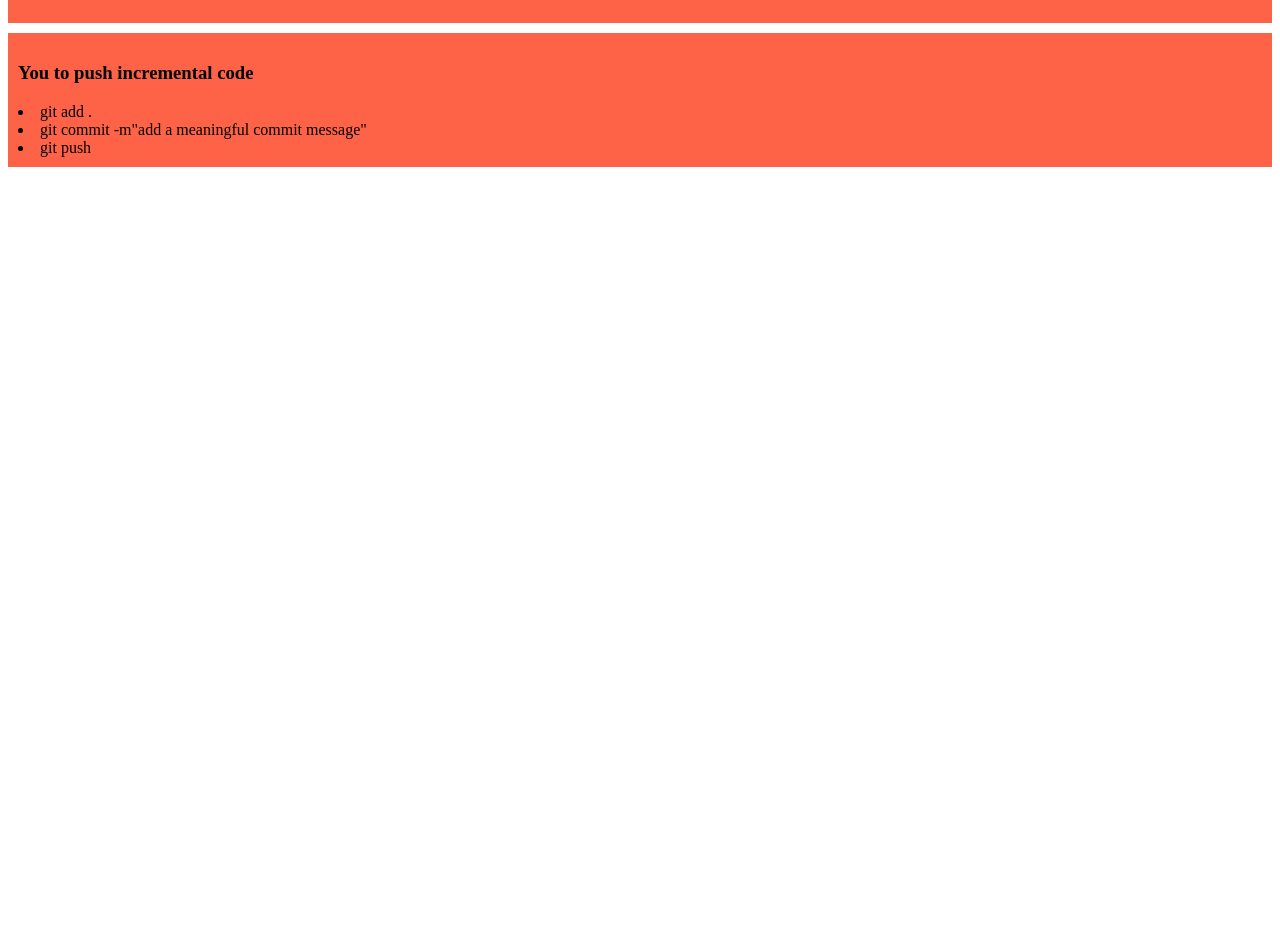
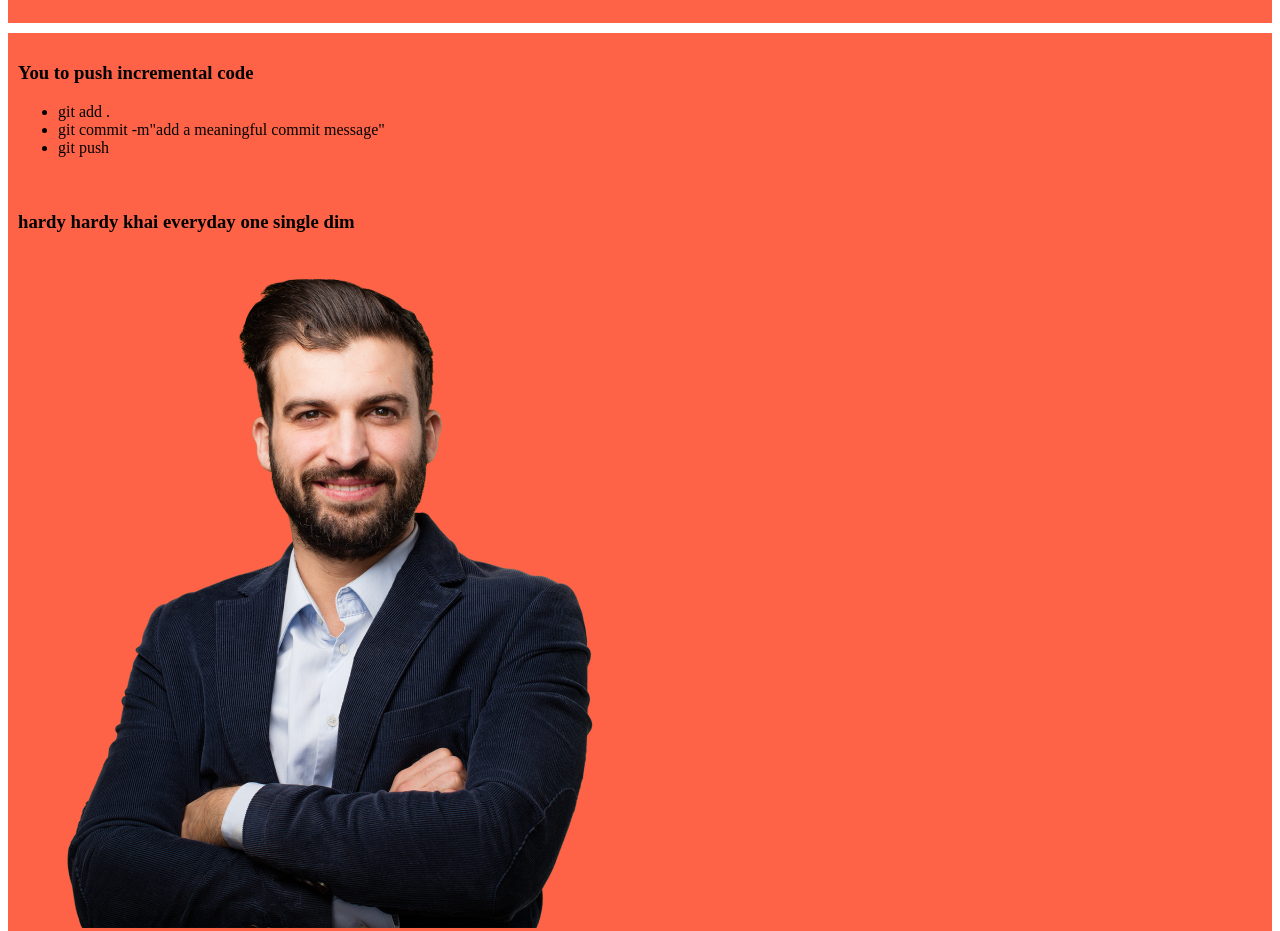
Before and after one commit to Miskat-JDK/My, a plain HTML site: page index.html in a window 1280 px wide. Shown: the part 399-1330 px from the top of the page. Before the commit the page ends 800 px from the top, so only its background shows below. Drawn offline with Linux system fonts and the light colour scheme.

Commit message:
hardy hardy khim everyday one single dim

```diff
--- a/index.html
+++ b/index.html
@@ -21,11 +21,15 @@
      </div>
      <div>
           <h3>You to push incremental code</h3>
-          <lu>
+          <ul>
                <li>git add .</li>
                <li>git commit -m"add a meaningful commit message"</li>
                <li>git push</li>
-          </lu>
+          </ul>
+<div>
+</div>
+ <h3>hardy hardy khai everyday one single dim</h3>
+ <img src="images/hardy.png" alt="">
      </div>
 </body>
 </html>
```
Also changed, not shown: images/hardy.png (added).
